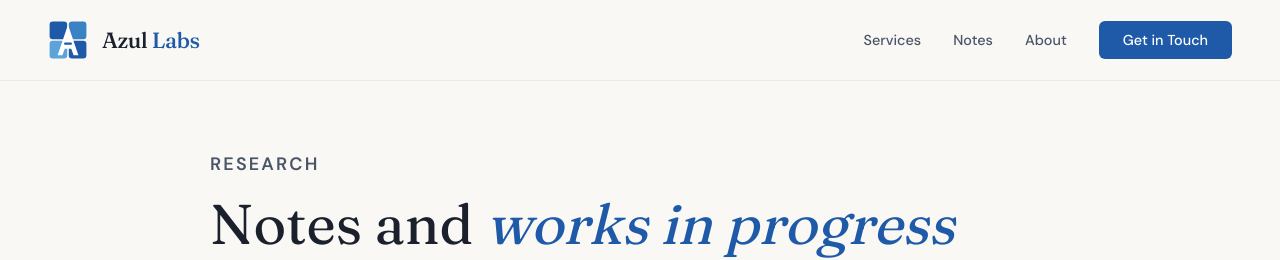
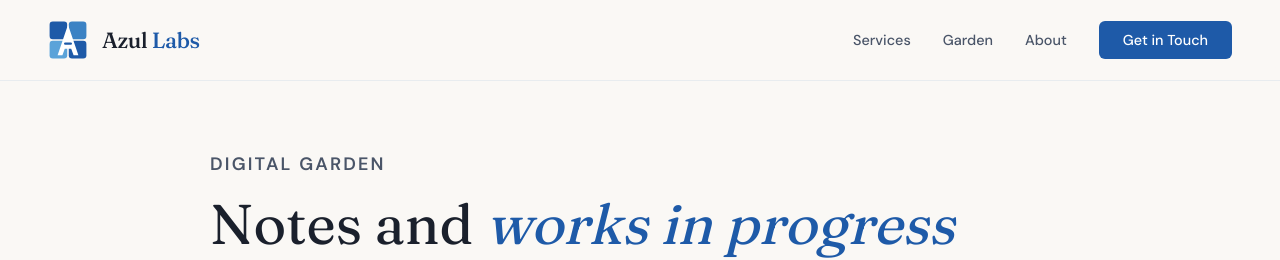
Before and after one commit to leo-dcfa/azl, a Jekyll site: the page built from digital-garden.html, in a window 1280 px wide. Shown: the top 260 px of the page. Built offline with Jekyll 4.4.1, drawn with Linux system fonts in a browser that asks for light colours.

Commit message:
rename digital garden

```diff
--- a/_config.yml
+++ b/_config.yml
@@ -7,14 +7,14 @@ markdown: kramdown
 highlighter: rouge
 
 collections:
-  research:
+  garden:
     output: true
-    permalink: /research-notes/:year/:slug/
+    permalink: /digital-garden/:year/:slug/
 
 defaults:
   - scope:
       path: ""
-      type: research
+      type: garden
     values:
       layout: article
 
--- a/_includes/nav.html
+++ b/_includes/nav.html
@@ -5,7 +5,7 @@
     </a>
     <ul class="nav-links">
         <li><a href="/#services">Services</a></li>
-        <li><a href="/research-notes/">Notes</a></li>
+        <li><a href="/digital-garden/">Garden</a></li>
         <li><a href="/#about">About</a></li>
         <li><a href="/#contact" class="nav-cta">Get in Touch</a></li>
     </ul>
--- a/_layouts/article.html
+++ b/_layouts/article.html
@@ -3,9 +3,9 @@ layout: default
 ---
 <article class="article">
     <div class="article-inner">
-        <a href="/research-notes/" class="article-back">
+        <a href="/digital-garden/" class="article-back">
             <svg width="14" height="14" viewBox="0 0 18 18" fill="none"><path d="M14 9H4M4 9L8.5 4.5M4 9L8.5 13.5" stroke="currentColor" stroke-width="2" stroke-linecap="round" stroke-linejoin="round"/></svg>
-            Notes
+            Garden
         </a>
         <header class="article-header">
             {% if page.date %}
--- a/_layouts/default.html
+++ b/_layouts/default.html
@@ -51,7 +51,7 @@
             });
         }, { threshold: 0.1 });
 
-        document.querySelectorAll('.service-card, .stat, .about-content, .research-item').forEach(el => {
+        document.querySelectorAll('.service-card, .stat, .about-content, .garden-item').forEach(el => {
             el.style.opacity = '0';
             el.style.transform = 'translateY(20px)';
             el.style.transition = 'opacity 0.5s ease, transform 0.5s ease';
--- a/assets/css/main.css
+++ b/assets/css/main.css
@@ -529,17 +529,17 @@ footer {
     font-size: 0.85rem;
 }
 
-/* Research listing */
-.research-hero {
+/* Digital garden listing */
+.garden-hero {
     padding: 150px 3rem 4rem 3rem;
     background: var(--cream);
 }
 
-.research-hero .container {
+.garden-hero .container {
     max-width: 860px;
 }
 
-.research-hero h1 {
+.garden-hero h1 {
     font-family: var(--font-display);
     font-size: clamp(2.5rem, 5vw, 3.5rem);
     font-weight: 400;
@@ -548,33 +548,33 @@ footer {
     color: var(--midnight);
 }
 
-.research-hero h1 em {
+.garden-hero h1 em {
     font-style: italic;
     color: var(--blue-700);
 }
 
-.research-hero p {
+.garden-hero p {
     font-size: 1.125rem;
     color: var(--slate);
     max-width: 620px;
 }
 
-.research-list {
+.garden-list {
     padding: 2rem 3rem 6rem 3rem;
     background: var(--cream);
 }
 
-.research-list .container {
+.garden-list .container {
     max-width: 860px;
 }
 
-.research-empty {
+.garden-empty {
     color: var(--slate);
     font-style: italic;
     padding: 2rem 0;
 }
 
-.research-item {
+.garden-item {
     display: block;
     padding: 2rem 0;
     border-top: 1px solid rgba(30, 90, 168, 0.12);
@@ -583,15 +583,15 @@ footer {
     transition: transform 0.2s;
 }
 
-.research-item:last-child {
+.garden-item:last-child {
     border-bottom: 1px solid rgba(30, 90, 168, 0.12);
 }
 
-.research-item:hover {
+.garden-item:hover {
     transform: translateX(4px);
 }
 
-.research-item-meta {
+.garden-item-meta {
     font-size: 0.8rem;
     font-weight: 600;
     color: var(--blue-700);
@@ -600,7 +600,7 @@ footer {
     margin-bottom: 0.5rem;
 }
 
-.research-item h2 {
+.garden-item h2 {
     font-family: var(--font-display);
     font-size: 1.625rem;
     font-weight: 500;
@@ -609,11 +609,11 @@ footer {
     transition: color 0.2s;
 }
 
-.research-item:hover h2 {
+.garden-item:hover h2 {
     color: var(--blue-700);
 }
 
-.research-item p {
+.garden-item p {
     color: var(--slate);
     font-size: 1rem;
     max-width: 640px;
@@ -834,14 +834,14 @@ footer {
         text-align: center;
     }
 
-    .research-hero,
-    .research-list,
+    .garden-hero,
+    .garden-list,
     .article {
         padding-left: 1.5rem;
         padding-right: 1.5rem;
     }
 
-    .research-hero {
+    .garden-hero {
         padding-top: 120px;
     }
 
--- a/research.html
+++ b/digital-garden.html
@@ -1,27 +1,27 @@
 ---
 layout: default
-title: Research
-description: Research notes and essays by Leo Alves — work-in-progress thinking tied to an aspirational PhD on AI, software engineering, and adjacent topics.
-permalink: /research-notes/
+title: Digital Garden
+description: A digital garden by Leo Alves — notes, essays, and works-in-progress on AI, software engineering, and adjacent topics.
+permalink: /digital-garden/
 ---
-<section class="research-hero">
+<section class="garden-hero">
     <div class="container">
-        <p class="section-label">Research</p>
+        <p class="section-label">Digital Garden</p>
         <h1>Notes and <em>works in progress</em></h1>
         <p>Essays, reading notes, and half-formed ideas tied to an aspirational PhD. Expect rough edges — this is a thinking notebook, not a journal.</p>
     </div>
 </section>
 
-<section class="research-list">
+<section class="garden-list">
     <div class="container">
-        {% assign articles = site.research | sort: "date" | reverse %}
+        {% assign articles = site.garden | sort: "date" | reverse %}
         {% if articles.size == 0 %}
-            <p class="research-empty">First article landing soon.</p>
+            <p class="garden-empty">First article landing soon.</p>
         {% else %}
             {% for article in articles %}
-                <a href="{{ article.url }}" class="research-item">
+                <a href="{{ article.url }}" class="garden-item">
                     {% if article.date %}
-                    <p class="research-item-meta">
+                    <p class="garden-item-meta">
                         <time datetime="{{ article.date | date_to_xmlschema }}">{{ article.date | date: "%b %-d, %Y" }}</time>
                         {% if article.tags %} · {{ article.tags | join: " · " }}{% endif %}
                     </p>
```
Also changed, not shown: _garden/2026/active-inference-free-energy.md (renamed from _research/2026/active-inference-free-energy.md), _garden/2026/encoders-and-decoders.md (renamed from _research/2026/encoders-and-decoders.md), _garden/2026/welcome.md (renamed from _research/2026/welcome.md).
